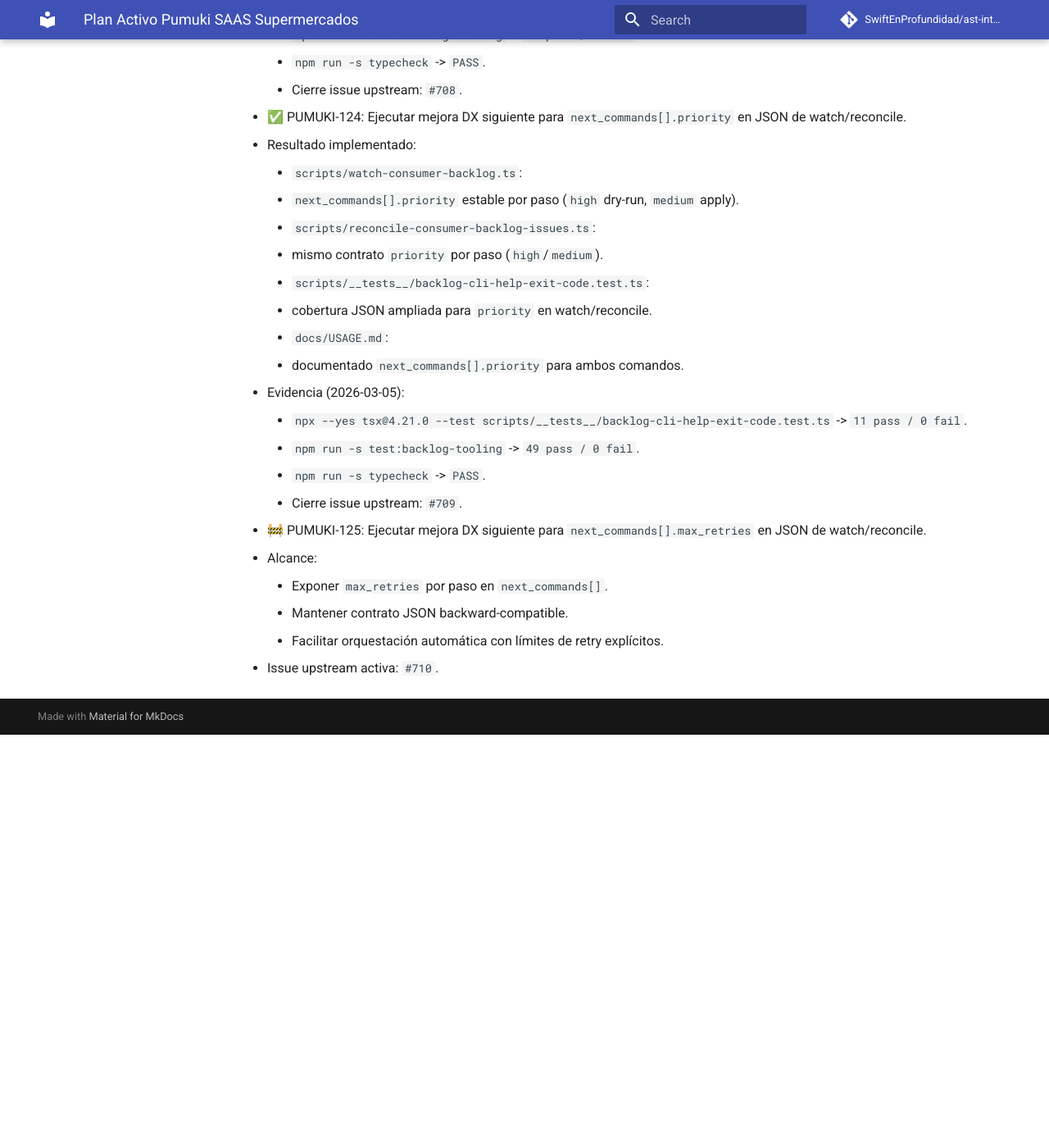
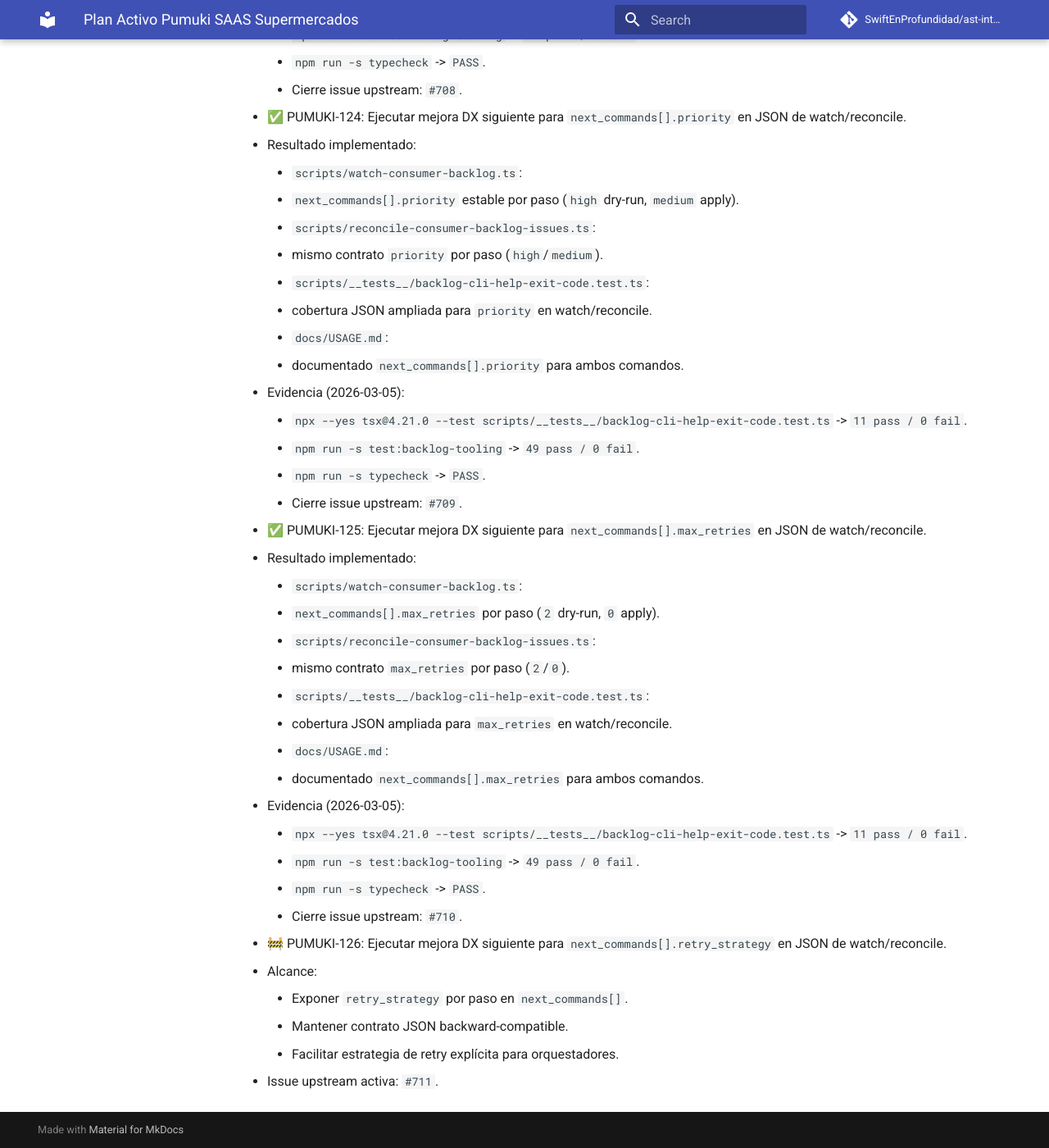
Before and after one commit to SwiftEnProfundidad/ast-intelligence-hooks, an MkDocs documentation site: the page built from docs/seguimiento-activo-pumuki-saas-supermercados.md, in a window 1280 px wide and 1400 px high, scrolled down 54462 px. Shown: the whole window at 82% size. Built offline with MkDocs 1.6.1 and Material for MkDocs 9.7.7, drawn with Linux system fonts in a browser that asks for light colours; comment, search, counter and statistics services are not loaded; before the commit the page ends 55358 px from its top, so only the background shows below that.

Commit message:
feat(backlog-tooling): add next_commands max_retries metadata

```diff
--- a/docs/seguimiento-activo-pumuki-saas-supermercados.md
+++ b/docs/seguimiento-activo-pumuki-saas-supermercados.md
@@ -1542,9 +1542,25 @@
     - `npm run -s typecheck` -> `PASS`.
     - Cierre issue upstream: `#709`.
 
-- 🚧 PUMUKI-125: Ejecutar mejora DX siguiente para `next_commands[].max_retries` en JSON de watch/reconcile.
+- ✅ PUMUKI-125: Ejecutar mejora DX siguiente para `next_commands[].max_retries` en JSON de watch/reconcile.
+  - Resultado implementado:
+    - `scripts/watch-consumer-backlog.ts`:
+      - `next_commands[].max_retries` por paso (`2` dry-run, `0` apply).
+    - `scripts/reconcile-consumer-backlog-issues.ts`:
+      - mismo contrato `max_retries` por paso (`2`/`0`).
+    - `scripts/__tests__/backlog-cli-help-exit-code.test.ts`:
+      - cobertura JSON ampliada para `max_retries` en watch/reconcile.
+    - `docs/USAGE.md`:
+      - documentado `next_commands[].max_retries` para ambos comandos.
+  - Evidencia (2026-03-05):
+    - `npx --yes tsx@4.21.0 --test scripts/__tests__/backlog-cli-help-exit-code.test.ts` -> `11 pass / 0 fail`.
+    - `npm run -s test:backlog-tooling` -> `49 pass / 0 fail`.
+    - `npm run -s typecheck` -> `PASS`.
+    - Cierre issue upstream: `#710`.
+
+- 🚧 PUMUKI-126: Ejecutar mejora DX siguiente para `next_commands[].retry_strategy` en JSON de watch/reconcile.
   - Alcance:
-    - Exponer `max_retries` por paso en `next_commands[]`.
+    - Exponer `retry_strategy` por paso en `next_commands[]`.
     - Mantener contrato JSON backward-compatible.
-    - Facilitar orquestación automática con límites de retry explícitos.
-  - Issue upstream activa: `#710`.
+    - Facilitar estrategia de retry explícita para orquestadores.
+  - Issue upstream activa: `#711`.
```
Also changed, not shown: docs/USAGE.md (+2 -0 lines), docs/registro-maestro-de-seguimiento.md (+2 -2 lines), 3 other files.
